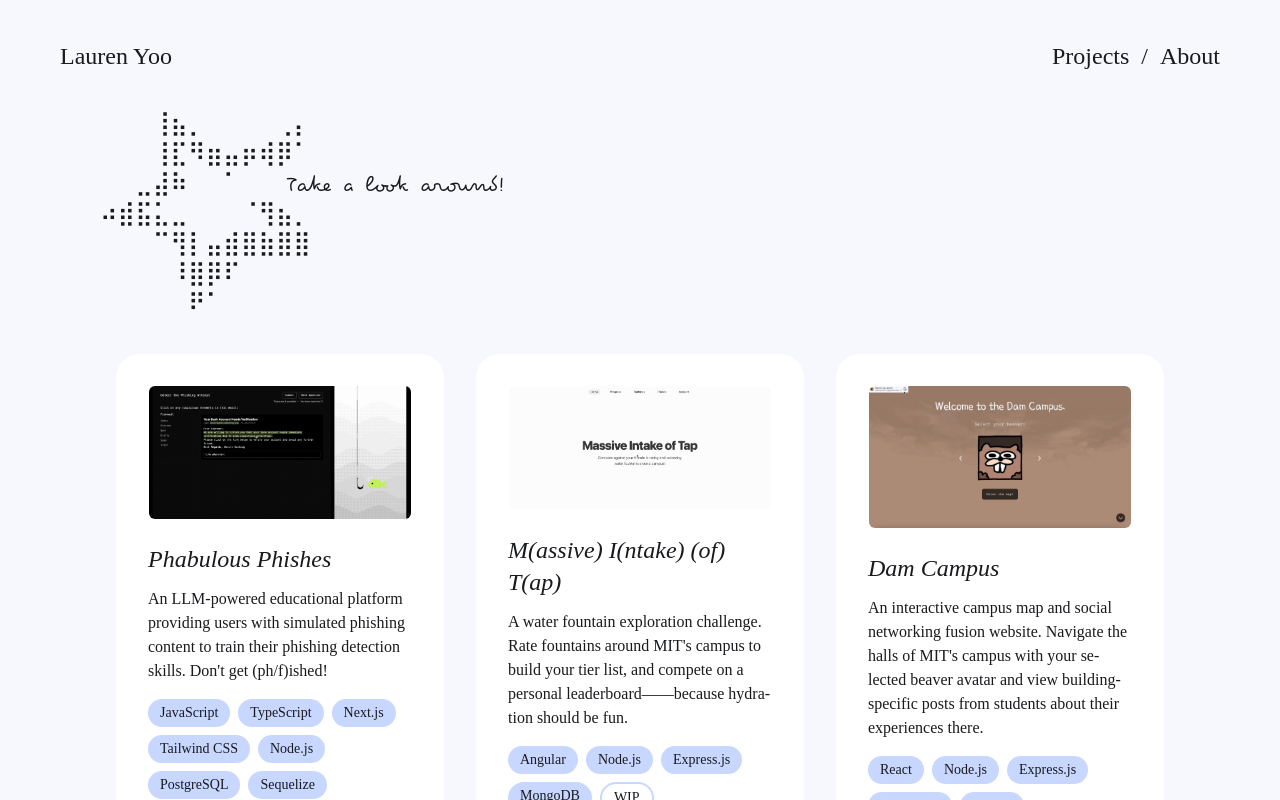
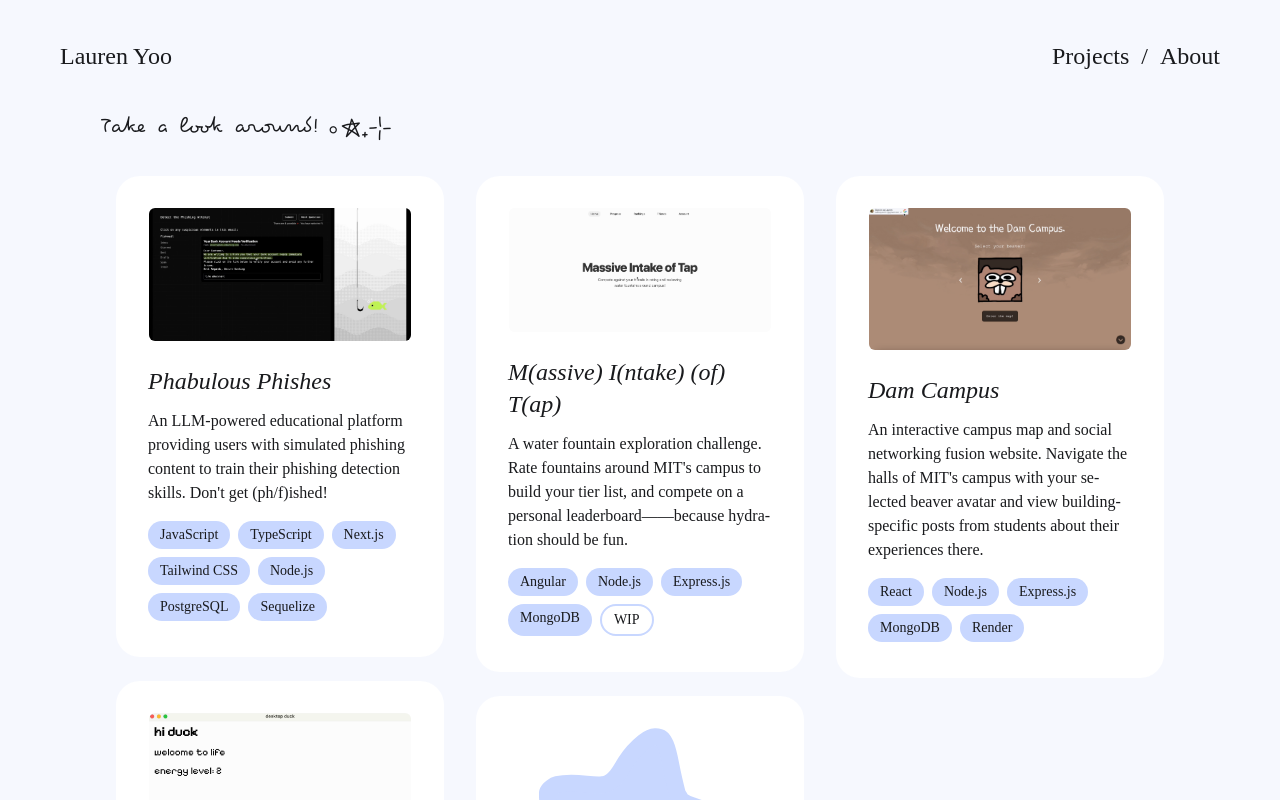
Before and after one commit to laureny17/portfolio, a Next.js app: page /projects in a window 1280 px wide. Shown: the top 800 px of the page. Built offline with nearby package versions, Linux system fonts and the light colour scheme; a web font is replaced by a local one.

Commit message:
updated project header

```diff
--- a/src/app/about/page.tsx
+++ b/src/app/about/page.tsx
@@ -35,7 +35,7 @@ export default function About() {
           </div>
           <div className="flex-1">
             <div className="flex items-center gap-4 mb-2">
-              <h1 className="text-2xl font-semibold">Lauren</h1>
+              <h1 className="text-2xl">Lauren</h1>
               <span className="px-2 py-0.5 text-xs bg-[var(--accent)] text-[var(--black)] rounded-full">
                 she/her
               </span>
--- a/src/app/page.tsx
+++ b/src/app/page.tsx
@@ -1,6 +1,6 @@
 "use client";
 import Image from "next/image";
-import { useState, useEffect, useRef } from "react";
+import { useState, useEffect } from "react";
 
 export default function Home() {
   const [windowWidth, setWindowWidth] = useState(0);
--- a/src/app/projects/page.tsx
+++ b/src/app/projects/page.tsx
@@ -8,19 +8,11 @@ export default function Projects() {
     <main className="pt-10">
       <div className="relative px-0 sm:px-4 md:px-6 lg:px-8 xl:px-10">
         {/* Simple Header */}
-        <div className="mb-8 flex flex-row gap-4 justify-center sm:justify-start">
-          <pre
-            className="text-lg md:text-xl lg:text-2xl leading-tight"
-            style={{ fontFamily: "Pecita" }}
-          >
-            {`⠀⠀⠀⢸⣦⡀⠀⠀⠀⠀⢀⡄
-⠀⠀⠀⢸⣏⠻⣶⣤⡶⢾⡿⠁
-⠀⠀⣀⣼⠷⠀⠀⠁    Take a look around!
-⠴⣾⣯⣅⣀⠀⠀⠀⠈⢻⣦⡀
-⠀⠀⠀⠉⢻⡇⣤⣾⣿⣷⣿⣿
-⠀⠀⠀⠀⠸⣿⡿⠏⠀⠀⠀⠀
-⠀⠀⠀⠀⠀⠟⠁⠀⠀⠀⠀`}
-          </pre>
+        <div
+          className="mb-8 flex flex-row gap-4 justify-center sm:justify-start text-lg md:text-xl lg:text-2xl"
+          style={{ fontFamily: "Pecita" }}
+        >
+          Take a look around! ｡✩₊⊹
         </div>
 
         {/* Projects Grid */}
```
